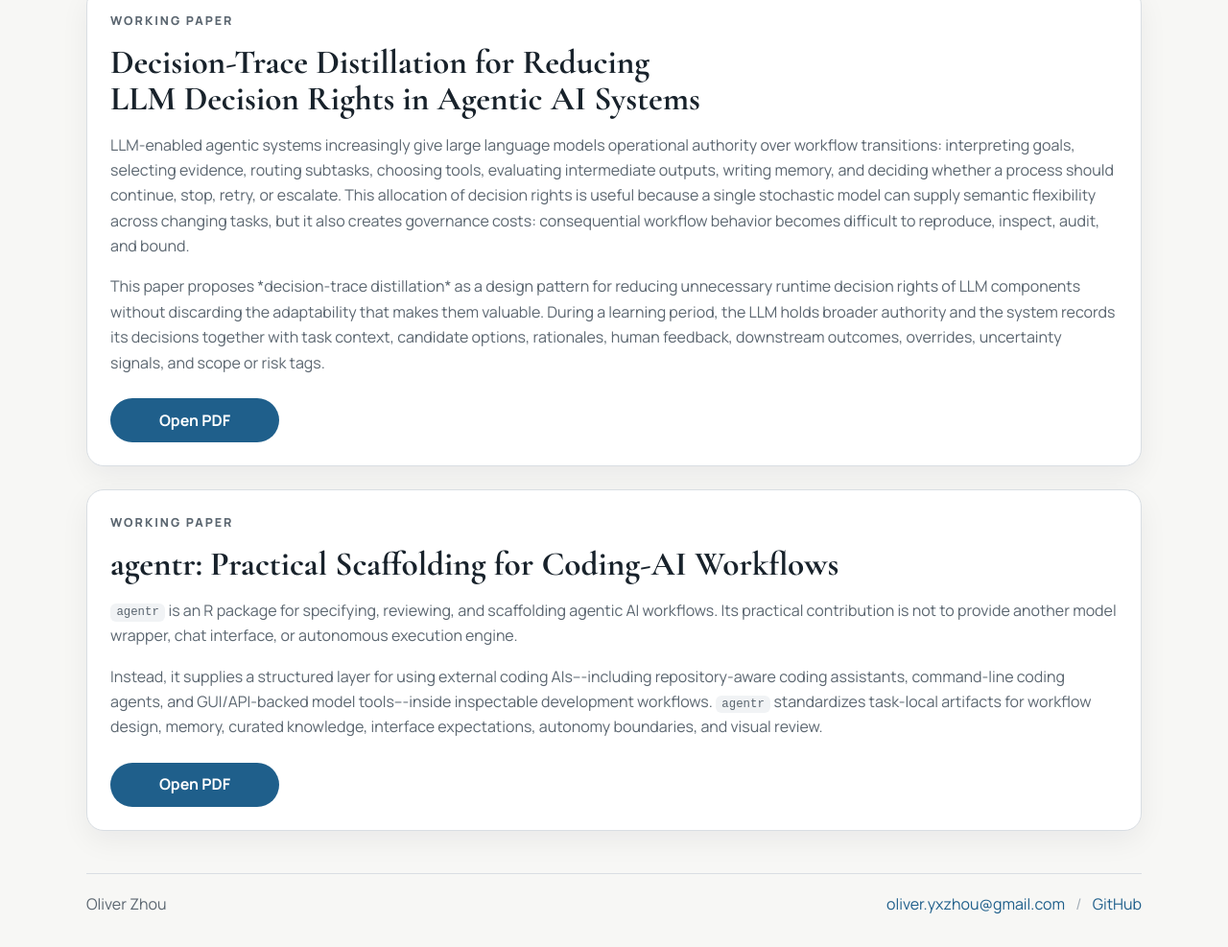
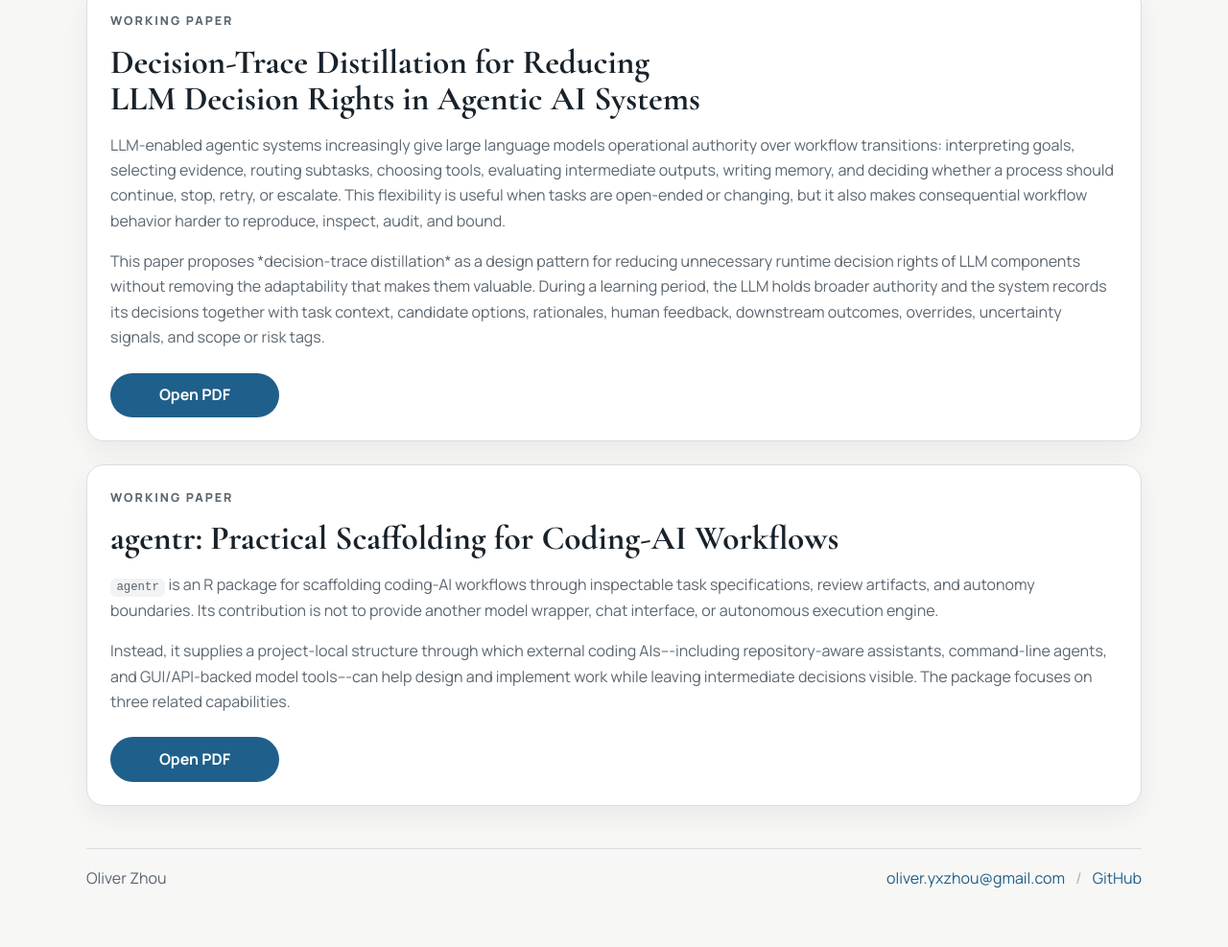
Before and after one commit to OliverLDS/oliverlds.github.io, a plain HTML site: page research.html in a window 1280 px wide. Shown: the part 859-1846 px from the top of the page at 96% size. After the commit the page ends 1820 px from the top, so only its background shows below. Drawn offline with nearby package versions, Linux system fonts and the light colour scheme.

Commit message:
Refresh working paper files

```diff
--- a/research.html
+++ b/research.html
@@ -58,10 +58,10 @@
       <p class="paper-status">Working Paper</p>
       <h2>Decision-Trace Distillation for Reducing LLM Decision Rights in Agentic AI Systems</h2>
       <p>
-        LLM-enabled agentic systems increasingly give large language models operational authority over workflow transitions: interpreting goals, selecting evidence, routing subtasks, choosing tools, evaluating intermediate outputs, writing memory, and deciding whether a process should continue, stop, retry, or escalate. This allocation of decision rights is useful because a single stochastic model can supply semantic flexibility across changing tasks, but it also creates governance costs: consequential workflow behavior becomes difficult to reproduce, inspect, audit, and bound.
+        LLM-enabled agentic systems increasingly give large language models operational authority over workflow transitions: interpreting goals, selecting evidence, routing subtasks, choosing tools, evaluating intermediate outputs, writing memory, and deciding whether a process should continue, stop, retry, or escalate. This flexibility is useful when tasks are open-ended or changing, but it also makes consequential workflow behavior harder to reproduce, inspect, audit, and bound.
       </p>
       <p>
-        This paper proposes *decision-trace distillation* as a design pattern for reducing unnecessary runtime decision rights of LLM components without discarding the adaptability that makes them valuable. During a learning period, the LLM holds broader authority and the system records its decisions together with task context, candidate options, rationales, human feedback, downstream outcomes, overrides, uncertainty signals, and scope or risk tags.
+        This paper proposes *decision-trace distillation* as a design pattern for reducing unnecessary runtime decision rights of LLM components without removing the adaptability that makes them valuable. During a learning period, the LLM holds broader authority and the system records its decisions together with task context, candidate options, rationales, human feedback, downstream outcomes, overrides, uncertainty signals, and scope or risk tags.
       </p>
       <div class="link-row">
         <a class="button button-primary" href="files/reducing_llm_rights.pdf">Open PDF</a>
@@ -74,10 +74,10 @@
       <p class="paper-status">Working Paper</p>
       <h2>agentr: Practical Scaffolding for Coding-AI Workflows</h2>
       <p>
-        <code>agentr</code> is an R package for specifying, reviewing, and scaffolding agentic AI workflows. Its practical contribution is not to provide another model wrapper, chat interface, or autonomous execution engine.
+        <code>agentr</code> is an R package for scaffolding coding-AI workflows through inspectable task specifications, review artifacts, and autonomy boundaries. Its contribution is not to provide another model wrapper, chat interface, or autonomous execution engine.
       </p>
       <p>
-        Instead, it supplies a structured layer for using external coding AIs---including repository-aware coding assistants, command-line coding agents, and GUI/API-backed model tools---inside inspectable development workflows. <code>agentr</code> standardizes task-local artifacts for workflow design, memory, curated knowledge, interface expectations, autonomy boundaries, and visual review.
+        Instead, it supplies a project-local structure through which external coding AIs---including repository-aware assistants, command-line agents, and GUI/API-backed model tools---can help design and implement work while leaving intermediate decisions visible. The package focuses on three related capabilities.
       </p>
       <div class="link-row">
         <a class="button button-primary" href="files/agentr_intro.pdf">Open PDF</a>
```
Also changed, not shown: 2 other files.
